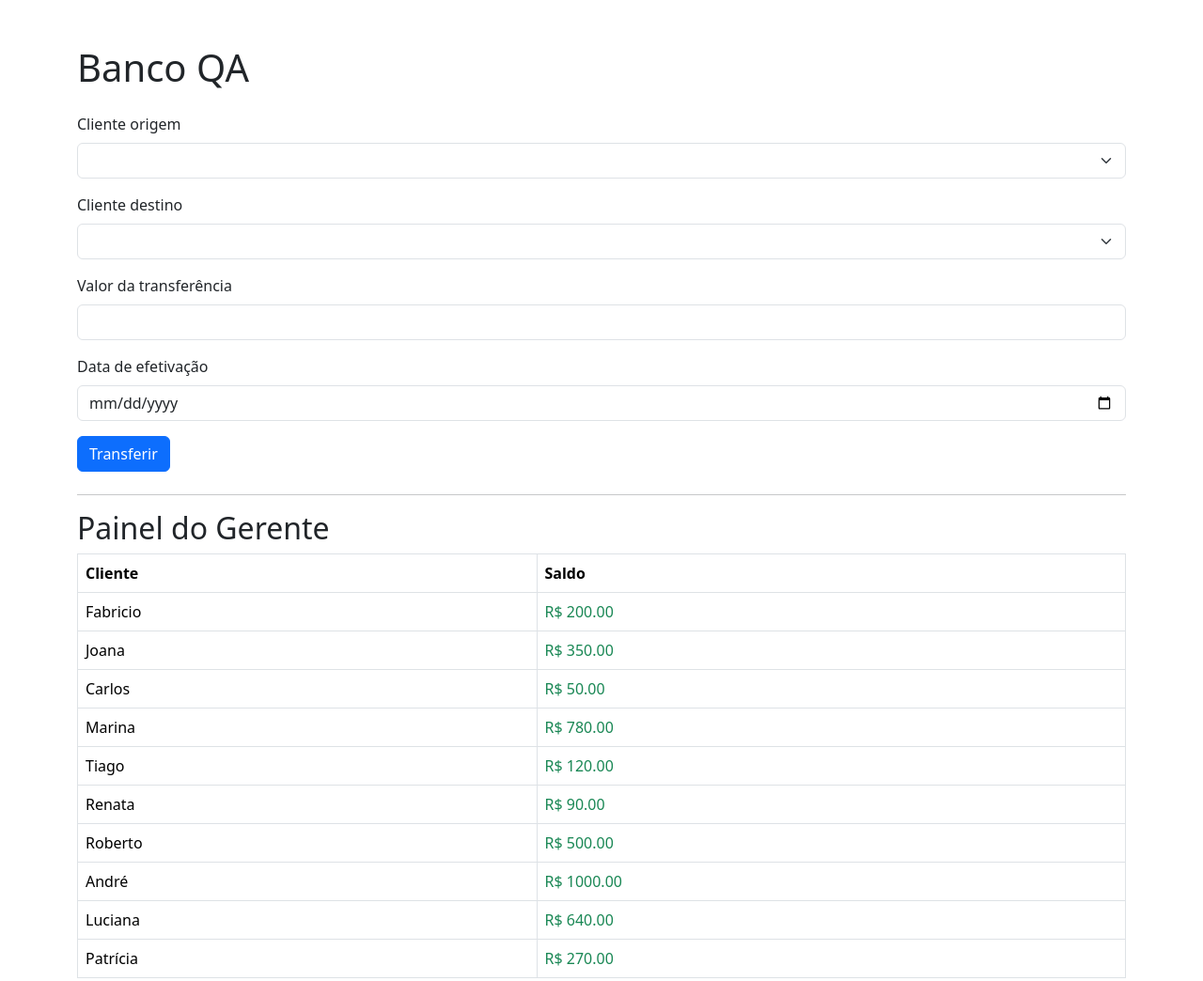
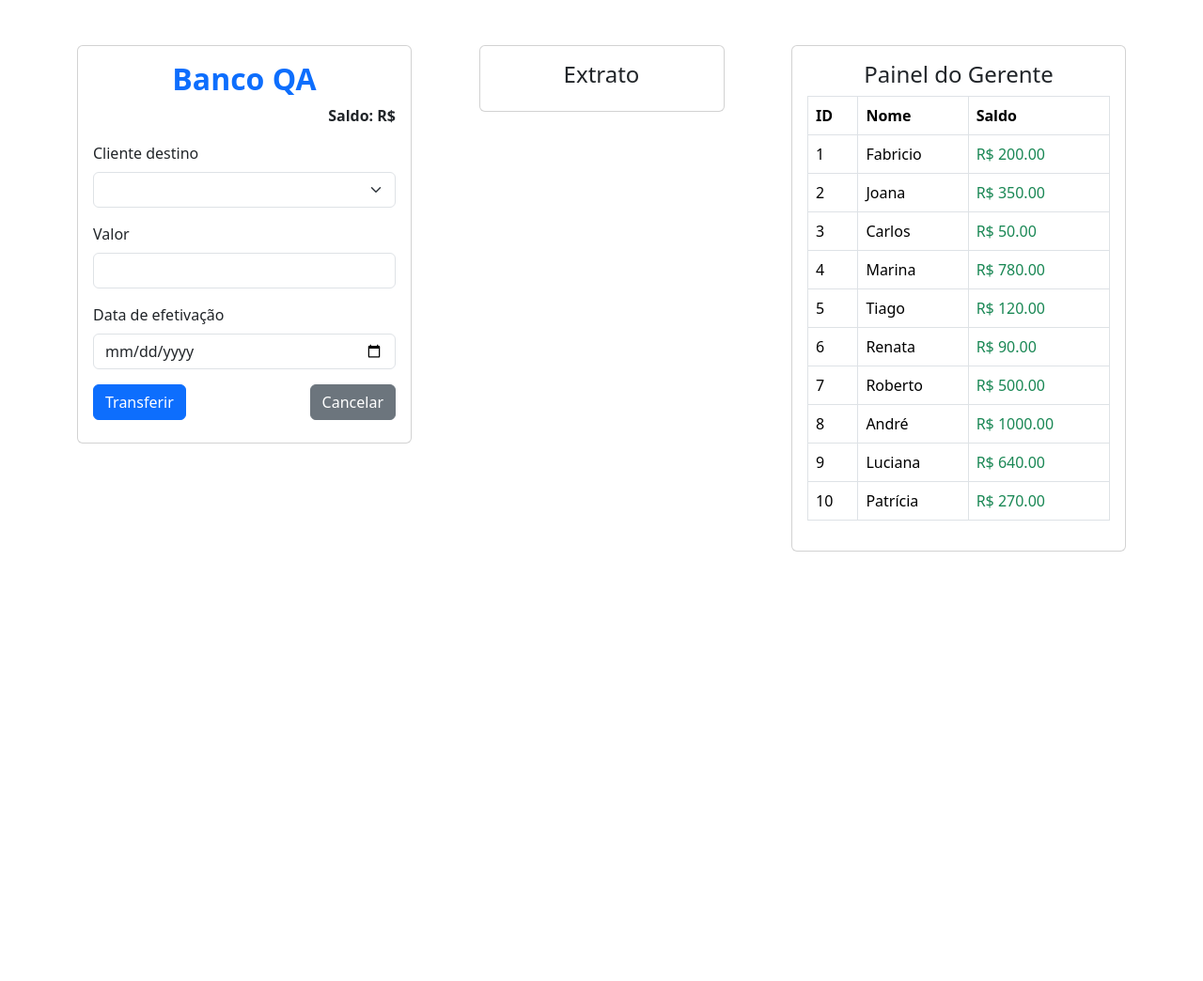
Before and after one commit to bioadsl/banco-qa, a website: page frontend/index.html in a window 1280 px wide. Shown: the whole page at 94% size. After the commit the page ends 800 px from the top, so only its background shows below. Drawn offline with nearby package versions, Linux system fonts and the light colour scheme.

Commit message:
ajuste do layout da pagina

```diff
--- a/frontend/index.html
+++ b/frontend/index.html
@@ -9,14 +9,14 @@
 </head>
 <body ng-app="bancoApp" ng-controller="BancoController">
   <div class="container mt-5">
-    <h1 class="mb-4">Banco QA</h1>
-    <form ng-submit="transferir()" class="mb-4">
-      <div class="mb-3">
-        <label for="remetente" class="form-label">Cliente origem</label>
-        <select id="remetente" class="form-select" ng-model="transferencia.remetente" ng-options="c.id as c.nome for c in contas">
-          <option value="">Selecione o remetente</option>
-        </select>
-      </div>
+    <div class="row justify-content-between">
+
+      <!-- Coluna 1: Formulário -->
+      <div class="col-md-4">
+        <div class="card p-3">
+          <h2 class="text-center text-primary fw-bold">Banco QA</h2>
+          <p class="text-end fw-bold">Saldo: <span ng-class="{'text-success': saldo >= 0, 'text-danger': saldo < 0}">R${{ saldo.toFixed(2) }}</span></p>
+          <form ng-submit="transferir()" class="mb-2">
             <div class="mb-3">
               <label for="destino" class="form-label">Cliente destino</label>
               <select id="destino" class="form-select" ng-model="transferencia.destino" ng-options="c.id as c.nome for c in contas">
@@ -24,33 +24,55 @@
               </select>
             </div>
             <div class="mb-3">
-        <label for="valor" class="form-label">Valor da transferência</label>
+              <label for="valor" class="form-label">Valor</label>
               <input type="number" step="0.01" id="valor" class="form-control" ng-model="transferencia.valor">
             </div>
             <div class="mb-3">
               <label for="data" class="form-label">Data de efetivação</label>
               <input type="date" id="data" class="form-control" ng-model="transferencia.data">
             </div>
+            <div class="d-flex justify-content-between">
               <button type="submit" class="btn btn-primary">Transferir</button>
+              <button type="button" class="btn btn-secondary" ng-click="cancelar()">Cancelar</button>
+            </div>
           </form>
 
-    <!-- ALERTA VISÍVEL -->
-    <div id="mensagem" class="alert" ng-class="mensagem.classe" role="alert" ng-show="mensagem.texto">
+          <div id="mensagem" class="alert mt-2" ng-class="mensagem.classe" role="alert" ng-show="mensagem.texto">
             {{ mensagem.texto }}
           </div>
+        </div>
+      </div>
 
-    <hr>
+      <!-- Coluna 2: Extrato -->
+      <div class="col-md-3">
+        <div class="card p-3">
+          <h4 class="text-center">Extrato</h4>
+          <div ng-if="extrato.length === 0">
+            <p class="text-center">Nenhuma transação registrada.</p>
+          </div>
+          <ul class="list-group" ng-if="extrato.length > 0">
+            <li class="list-group-item" ng-repeat="item in extrato">
+              {{ item }}
+            </li>
+          </ul>
+        </div>
+      </div>
 
-    <h2>Painel do Gerente</h2>
+      <!-- Coluna 3: Painel do Gerente -->
+      <div class="col-md-4">
+        <div class="card p-3">
+          <h4 class="text-center">Painel do Gerente</h4>
           <table class="table table-bordered">
             <thead>
               <tr>
-          <th>Cliente</th>
+                <th>ID</th>
+                <th>Nome</th>
                 <th>Saldo</th>
               </tr>
             </thead>
             <tbody>
               <tr ng-repeat="c in contas">
+                <td>{{ c.id }}</td>
                 <td>{{ c.nome }}</td>
                 <td ng-class="{'text-success': c.saldo >= 0, 'text-danger': c.saldo < 0}">
                   R$ {{ c.saldo.toFixed(2) }}
@@ -59,7 +81,10 @@
             </tbody>
           </table>
         </div>
+      </div>
 
+    </div>
+  </div>
   <script src="js/script.js"></script>
 </body>
 </html>
```
Lines whose indentation alone changed are shown as unchanged.
